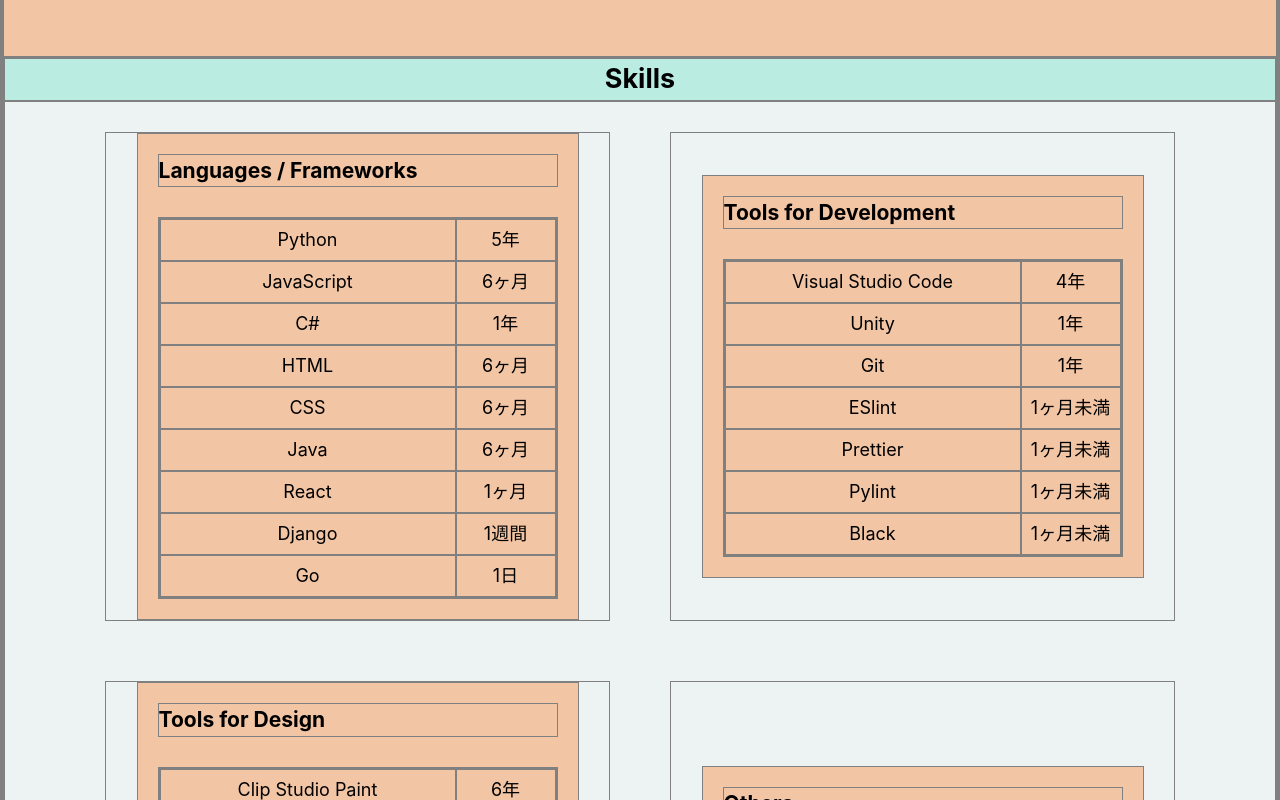
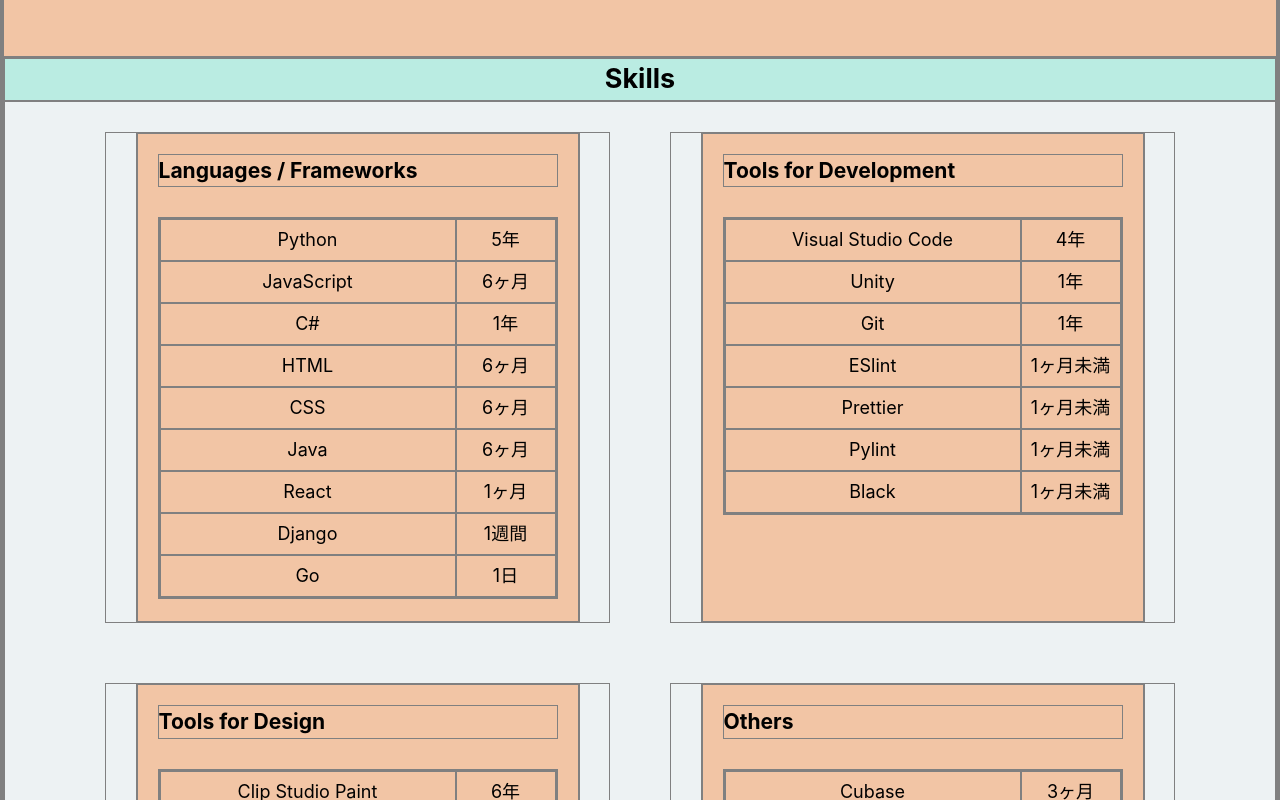
Before and after one commit to no-la/my-portfolio-for-2026, a React (Vite) app: page / in a window 1280 px wide. Shown: the part 600-1400 px from the top of the page. Built offline with nearby package versions, Linux system fonts and the light colour scheme.

Commit message:
add wrapper to skill-card

```diff
--- a/src/app/my-skills/skill-card.jsx
+++ b/src/app/my-skills/skill-card.jsx
@@ -3,6 +3,10 @@
 import { css } from '@emotion/react';
 import SkillItem from './skill-item';
 
+const wrapStyle = (theme) => css`
+  display: flex;
+  height: 100%;
+`;
 const cardStyle = (theme) => css`
   width: 400px;
   height: auto;
@@ -19,6 +23,7 @@ const ulStyle = (theme) => css`
 
 const SkillCard = ({ header, datas }) => {
   return (
+    <div css={wrapStyle}>
       <div css={cardStyle}>
         <h3>{header}</h3>
         <div>
@@ -29,6 +34,7 @@ const SkillCard = ({ header, datas }) => {
           </ul>
         </div>
       </div>
+    </div>
   );
 };
 
```
Lines whose indentation alone changed are shown as unchanged.
